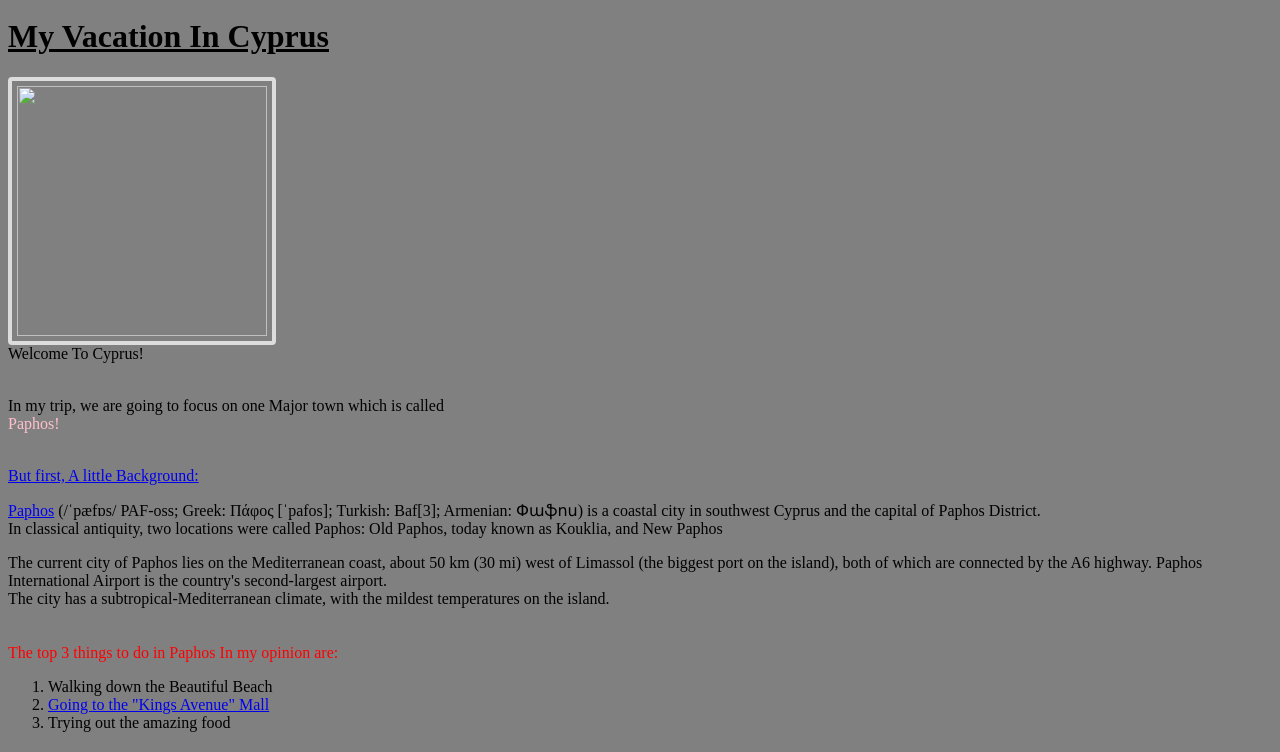
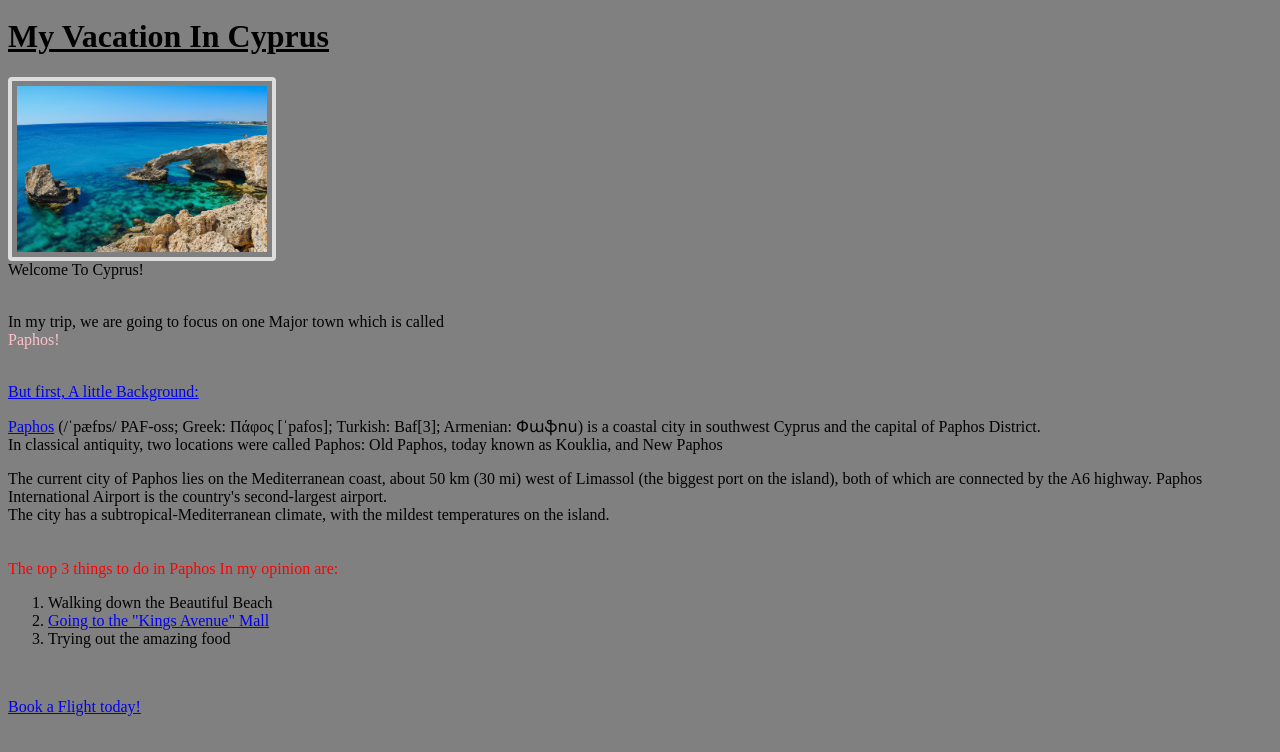
Before and after one commit to SashaChernoivanov/My-Homework--My-Vacation, a plain HTML site: page index.html in a window 1280 px wide. Shown: the part 48-800 px from the top of the page. Drawn offline with Linux system fonts and the light colour scheme.

Commit message:
Update index.html

```diff
--- a/index.html
+++ b/index.html
@@ -6,7 +6,7 @@
 </head>
 <body>
 <h1><u> My Vacation In Cyprus</u></h1>
-	  <img src="Images/cyprus-2169482_1280.jpg" <br><br>
+	  <img src="cyprus-2169482_1280.jpg" <br><br>
 	  Welcome To Cyprus!
 	 <p> <br> In my trip, we are going to focus on one Major town which is called
 	 <br> <span style="color:pink"> Paphos!</p></span> <br><a href="https://chooseyourcyprus.com/paphos-beaches/"
```
